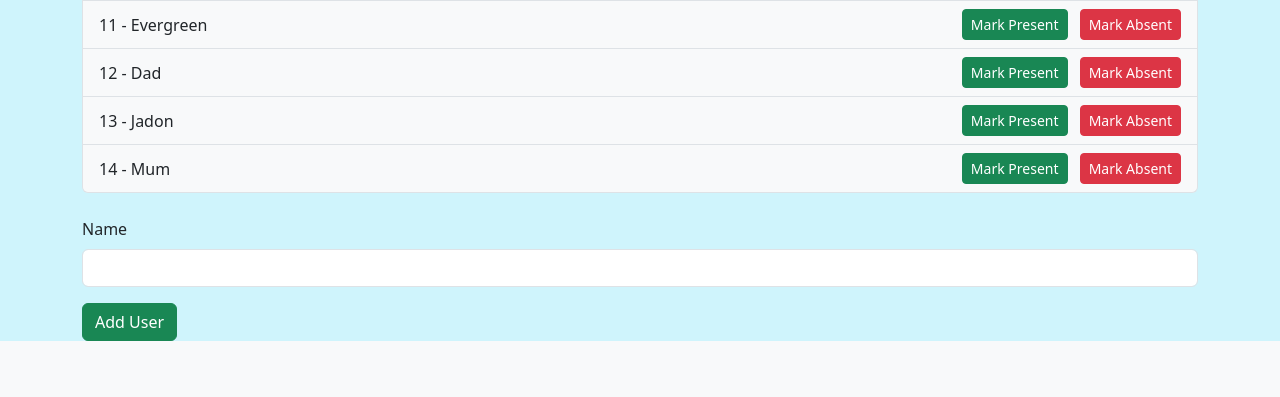
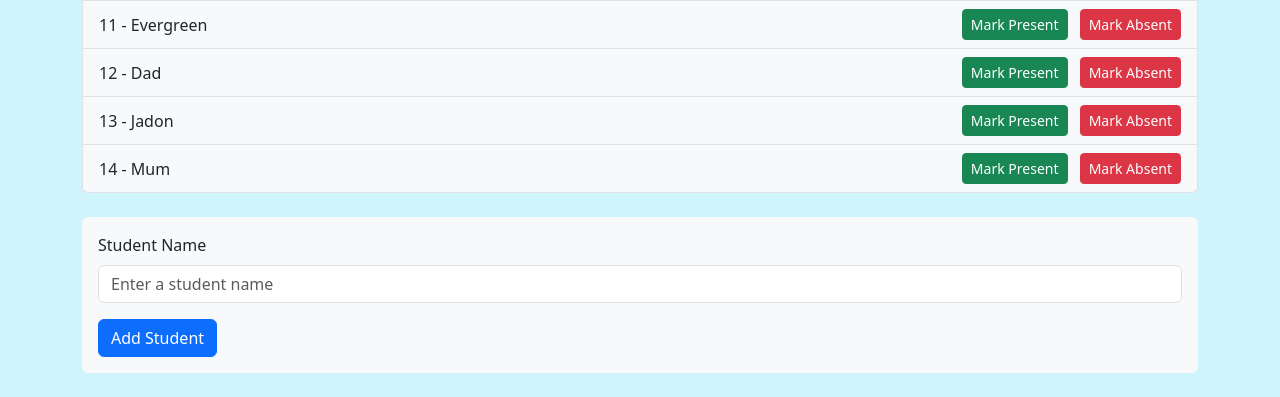
Before and after one commit to jadonuadiale-maker/attendance-app, a Flask app: page /users in a window 1280 px wide. Shown: the part 640-1037 px from the top of the page. Before the commit the page ends 981 px from the top, so only its background shows below. Run offline with Flask 3, Linux system fonts and the light colour scheme; data comes from the database, SQL or seed files in the repository.

Commit message:
Polished add user form

```diff
--- a/templates/users.html
+++ b/templates/users.html
@@ -17,11 +17,11 @@
     {% endfor %}
 </ul>
 
-<form action="/add_user" method="POST" class="mt-4">
+<form action="/add_user" method="POST" class="p-3 mt-4 mb-4 bg-light rounded">
     <div class="mb-3">
-        <label for="username" class="form-label">Name</label>
-        <input type="text" class="form-control" id="username" name="username" required>
+        <label for="name" class="form-label">Student Name</label>
+        <input type="text" class="form-control" id="name" name="name" placeholder="Enter a student name" required>
     </div>
-    <button type="submit" class="btn btn-success">Add User</button>
+    <button type="submit" class="btn btn-primary">Add Student</button>
 </form>
 {% endblock %}
```
